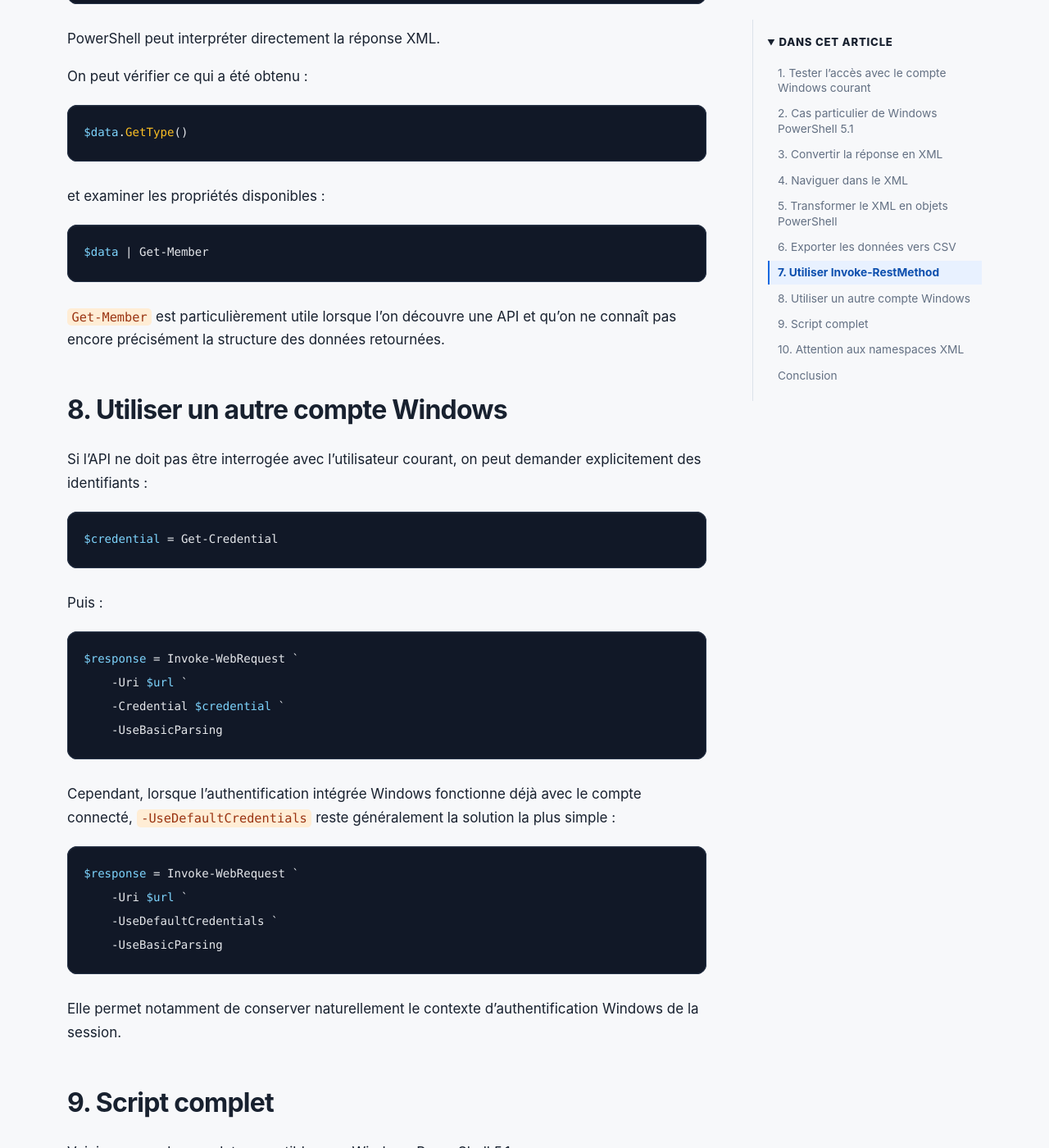
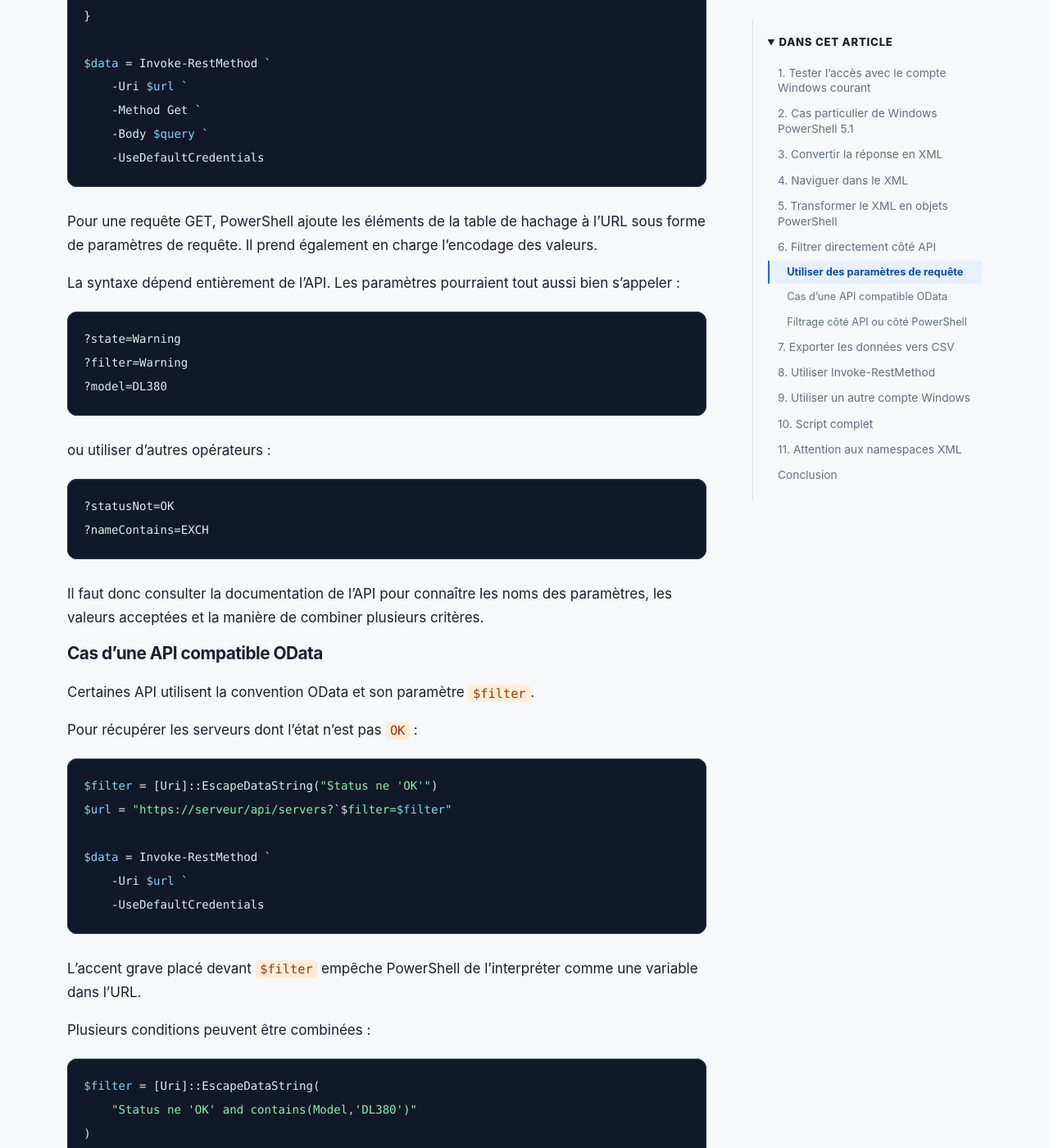
Before and after one commit to Coubiac/coubiac.github.io, a Jekyll site: the page built from _posts/2026-09-23-interroger-api-xml-authentification-windows-powershell.md, in a window 1280 px wide and 1400 px high, scrolled down 7224 px. Shown: the whole window at 82% size. Built offline with Jekyll 4.4.1, drawn with Linux system fonts in a browser that asks for light colours; some of the changed text lies outside the part shown.

Commit message:
Ajouter le filtrage côté API à l'article PowerShell XML

````diff
--- a/_posts/2026-09-23-interroger-api-xml-authentification-windows-powershell.md
+++ b/_posts/2026-09-23-interroger-api-xml-authentification-windows-powershell.md
@@ -215,7 +215,107 @@ $servers |
     Select-Object Name, Model, Status
 ```
 
-## 6. Exporter les données vers CSV
+## 6. Filtrer directement côté API
+
+Dans les exemples précédents, l'API renvoie tous les serveurs. Le filtrage est ensuite effectué localement avec PowerShell :
+
+```powershell
+$servers | Where-Object Status -ne "OK"
+```
+
+Cette méthode fonctionne même lorsque l'API ne propose aucun mécanisme de filtrage, mais elle oblige à télécharger et à traiter toute la collection.
+
+Si l'API accepte des paramètres de requête, le filtrage peut être effectué directement par le serveur.
+
+### Utiliser des paramètres de requête
+
+Une API peut par exemple accepter une URL de ce type :
+
+```text
+https://serveur/api/servers?status=Warning&model=ProLiant
+```
+
+Avec `Invoke-RestMethod`, les paramètres peuvent être transmis sous forme de table de hachage :
+
+```powershell
+$url = "https://serveur/api/servers"
+
+$query = @{
+    status = "Warning"
+    model  = "ProLiant"
+}
+
+$data = Invoke-RestMethod `
+    -Uri $url `
+    -Method Get `
+    -Body $query `
+    -UseDefaultCredentials
+```
+
+Pour une requête GET, PowerShell ajoute les éléments de la table de hachage à l'URL sous forme de paramètres de requête. Il prend également en charge l'encodage des valeurs.
+
+La syntaxe dépend entièrement de l'API. Les paramètres pourraient tout aussi bien s'appeler :
+
+```text
+?state=Warning
+?filter=Warning
+?model=DL380
+```
+
+ou utiliser d'autres opérateurs :
+
+```text
+?statusNot=OK
+?nameContains=EXCH
+```
+
+Il faut donc consulter la documentation de l'API pour connaître les noms des paramètres, les valeurs acceptées et la manière de combiner plusieurs critères.
+
+### Cas d'une API compatible OData
+
+Certaines API utilisent la convention OData et son paramètre `$filter`.
+
+Pour récupérer les serveurs dont l'état n'est pas `OK` :
+
+```powershell
+$filter = [Uri]::EscapeDataString("Status ne 'OK'")
+$url = "https://serveur/api/servers?`$filter=$filter"
+
+$data = Invoke-RestMethod `
+    -Uri $url `
+    -UseDefaultCredentials
+```
+
+L'accent grave placé devant `$filter` empêche PowerShell de l'interpréter comme une variable dans l'URL.
+
+Plusieurs conditions peuvent être combinées :
+
+```powershell
+$filter = [Uri]::EscapeDataString(
+    "Status ne 'OK' and contains(Model,'DL380')"
+)
+
+$url = "https://serveur/api/servers?`$filter=$filter"
+
+$data = Invoke-RestMethod `
+    -Uri $url `
+    -UseDefaultCredentials
+```
+
+Cette syntaxe ne fonctionne que si l'API prend réellement en charge OData.
+
+### Filtrage côté API ou côté PowerShell
+
+Le filtrage côté API présente plusieurs avantages :
+
+- moins de données transférées ;
+- moins de mémoire consommée par PowerShell ;
+- traitement plus rapide lorsque la collection est importante ;
+- possibilité pour le serveur d'utiliser ses propres index.
+
+Le filtrage avec `Where-Object` reste toutefois nécessaire lorsque l'API ne propose pas cette fonctionnalité ou lorsqu'un traitement plus complexe doit être réalisé localement.
+
+## 7. Exporter les données vers CSV
 
 Une fois les données transformées en objets PowerShell, l'export vers Excel ou vers un fichier CSV devient trivial :
 
@@ -261,7 +361,7 @@ $data | Get-Member
 
 `Get-Member` est particulièrement utile lorsque l'on découvre une API et qu'on ne connaît pas encore précisément la structure des données retournées.
 
-## 8. Utiliser un autre compte Windows
+## 9. Utiliser un autre compte Windows
 
 Si l'API ne doit pas être interrogée avec l'utilisateur courant, on peut demander explicitement des identifiants :
 
@@ -289,7 +389,7 @@ $response = Invoke-WebRequest `
 
 Elle permet notamment de conserver naturellement le contexte d'authentification Windows de la session.
 
-## 9. Script complet
+## 10. Script complet
 
 Voici un exemple complet compatible avec Windows PowerShell 5.1 :
 
@@ -320,7 +420,7 @@ $servers |
 
 À partir de là, les données peuvent être filtrées, exportées, comparées avec d'autres sources ou utilisées dans des scripts d'inventaire.
 
-## 10. Attention aux namespaces XML
+## 11. Attention aux namespaces XML
 
 Certains documents XML sont un peu plus complexes et utilisent des namespaces.
 
````
Also changed, not shown: other parts of _posts/2026-09-23-interroger-api-xml-authentification-windows-powershell.md (+1 -1 lines).
